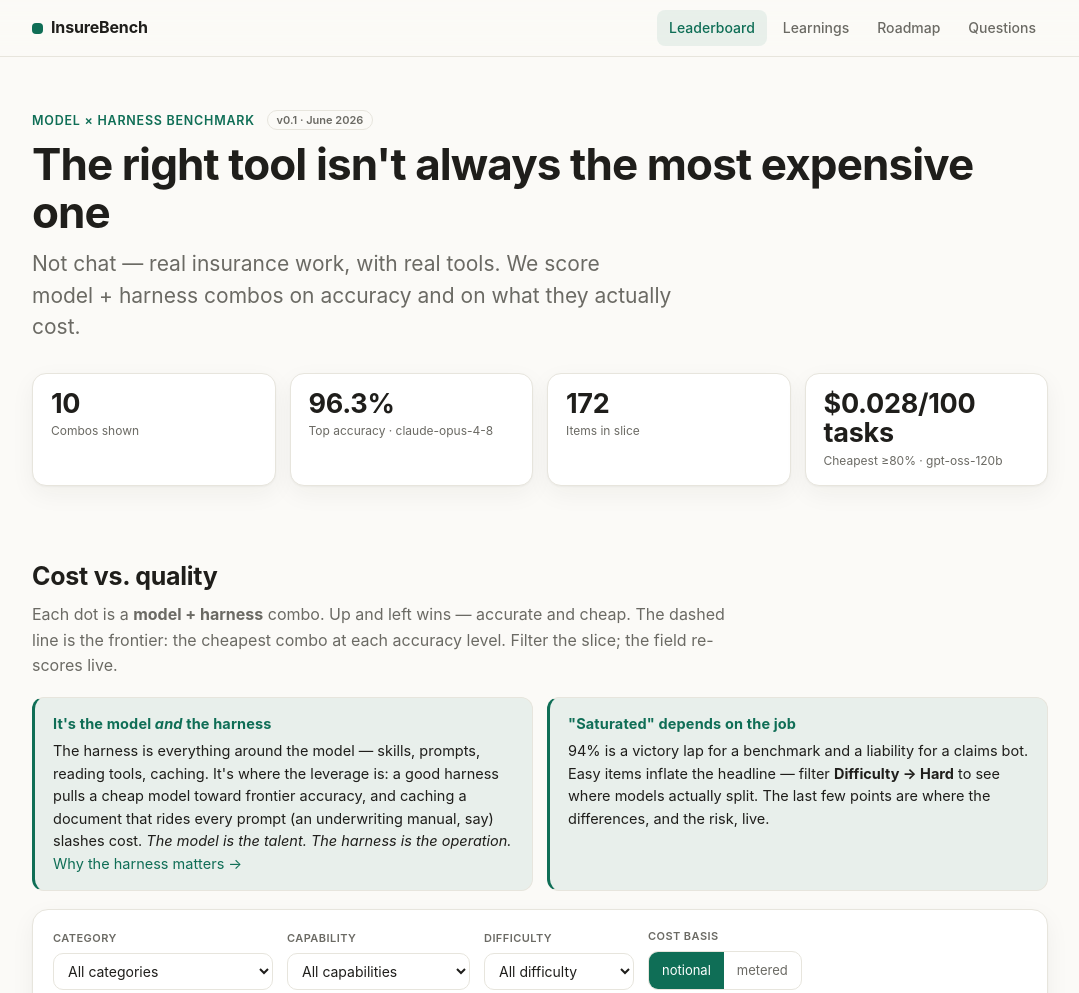
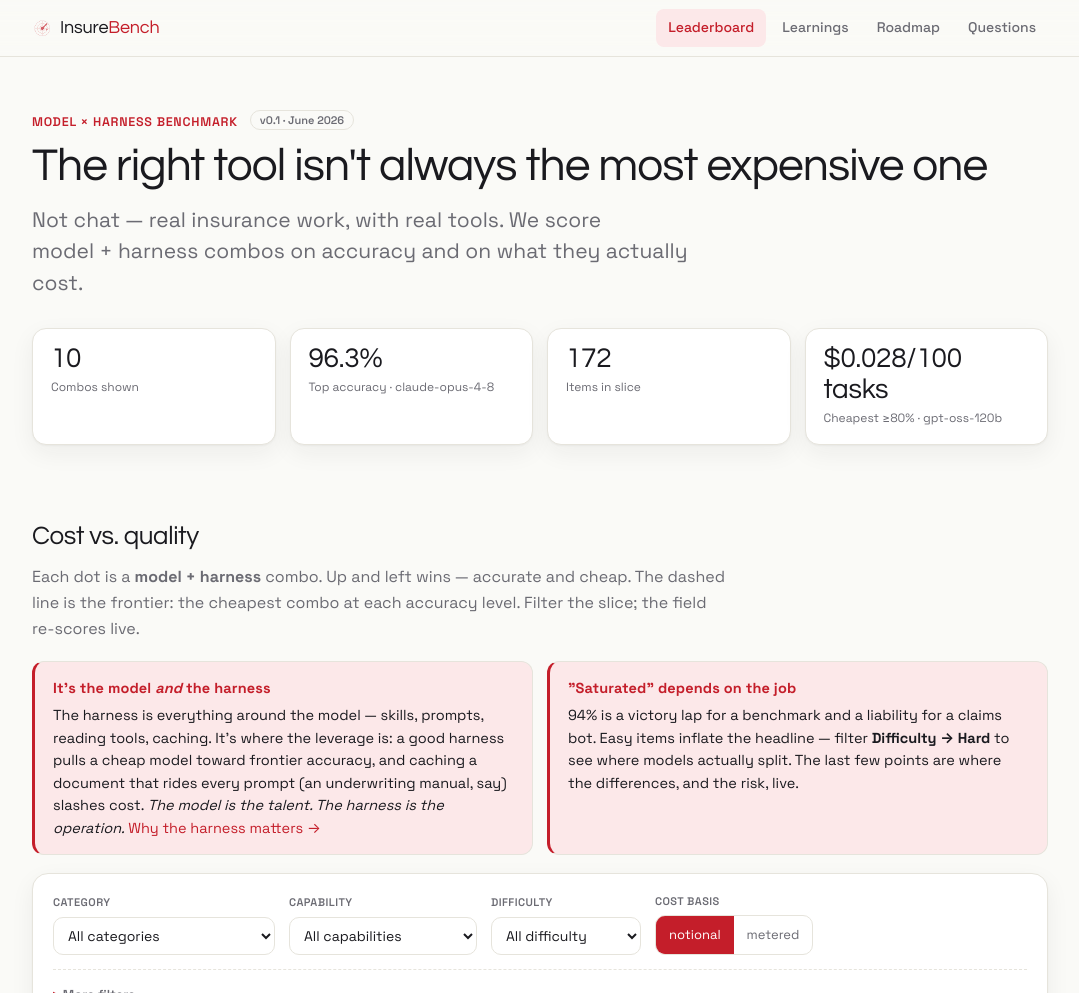
Before and after one commit to dons033/insurebench-report, a plain HTML site: page index.html in a window 1280 px wide. Shown: the top 993 px of the page, without its empty margins (100-1179 px from the left). Drawn offline with nearby package versions, Linux system fonts and the light colour scheme.

Commit message:
Rebrand to the InsureThing design system
Replace the placeholder green palette with the canonical InsureThing tokens
(Insure-Thing/docs/STYLE_GUIDE.md): one red accent (#c41e2a / dark #e25560),
the full token set, the 5-step score ramp, and the 6-hue categorical palette
— light and dark.

- Fonts: Questrial (headings) + Space Grotesk (body) via Google Fonts
- Wordmark: Insure + accent-red Bench in Questrial, radar-disc favicon as mark
- Scatter dots use the categorical palette (red reserved for accent/frontier);
  accuracy colored by the score ramp; empty state is the radar "No signal yet."
- theme-color -> #fafaf7

Co-Authored-By: Claude Opus 4.8 (1M context) <noreply@anthropic.com>

```diff
--- a/index.html
+++ b/index.html
@@ -12,7 +12,10 @@
 <link rel="icon" href="/favicon-32.png" sizes="32x32" type="image/png" />
 <link rel="icon" href="/icon-192.png" sizes="192x192" type="image/png" />
 <link rel="apple-touch-icon" href="/apple-icon.png" />
-<meta name="theme-color" content="#0F6E56" />
+<meta name="theme-color" content="#fafaf7" />
+<link rel="preconnect" href="https://fonts.googleapis.com" />
+<link rel="preconnect" href="https://fonts.gstatic.com" crossorigin />
+<link href="https://fonts.googleapis.com/css2?family=Questrial&family=Space+Grotesk:wght@400;500;600;700&display=swap" rel="stylesheet" />
 <meta property="og:type" content="website" />
 <meta property="og:site_name" content="InsureThing" />
 <meta property="og:title" content="InsureBench — cost &amp; quality for insurance LLMs" />
@@ -23,23 +26,28 @@
 <meta name="twitter:description" content="The right tool isn't always the most expensive one." />
 <meta name="twitter:image" content="/og-image.png" />
 <style>
+  /* InsureThing design tokens (docs/STYLE_GUIDE.md): cream paper, near-black ink, one decisive red. */
   :root{
-    --bg:#fbfaf7; --card:#fff; --ink:#1f1e1b; --mut:#6b6a64; --line:#e7e5dd;
-    --purple:#7F77DD; --coral:#D85A30; --teal:#1D9E75; --blue:#378ADD; --gray:#9b9a92;
-    --accent:#0F6E56; --accent-soft:rgba(15,110,86,.08);
-    --navbg:rgba(251,250,247,.82); --shadow:0 1px 2px rgba(31,30,27,.04),0 8px 24px rgba(31,30,27,.05);
+    --bg:#fafaf7; --card:#ffffff; --ink:#1a1a1f; --mut:#6b6b73; --line:#e6e4dc; --hover:#f4f3ef;
+    --accent:#c41e2a; --accent-soft:#fce8e9; --ok:#2e7d32; --warn:#b26a00;
+    --ramp-0:#c41e2a; --ramp-1:#bf4d10; --ramp-2:#a36500; --ramp-3:#637414; --ramp-4:#2e7d32;
+    --cat-1:#c41e2a; --cat-2:#2f5f8f; --cat-3:#b26a00; --cat-4:#2e7d32; --cat-5:#6b4d9e; --cat-6:#1f7f7a;
+    --navbg:rgba(250,250,247,.82); --shadow:0 1px 2px rgba(26,26,31,.04),0 8px 24px rgba(26,26,31,.06);
     --maxw:1060px;
   }
   @media (prefers-color-scheme:dark){
-    :root{ --bg:#15140f; --card:#1d1c17; --ink:#ecebe4; --mut:#a3a299; --line:#33312a;
-      --accent:#36b894; --accent-soft:rgba(54,184,148,.12); --navbg:rgba(21,20,15,.82);
-      --shadow:0 1px 2px rgba(0,0,0,.3),0 8px 24px rgba(0,0,0,.35); }
+    :root{ --bg:#161619; --card:#1e1e23; --ink:#ecebe6; --mut:#a0a0a8; --line:#2e2e35; --hover:#26262c;
+      --accent:#e25560; --accent-soft:#42191d; --ok:#57b15c; --warn:#d9962e;
+      --ramp-0:#e25560; --ramp-1:#df7028; --ramp-2:#d9962e; --ramp-3:#a8b545; --ramp-4:#57b15c;
+      --cat-1:#e25560; --cat-2:#6f9fc9; --cat-3:#d9962e; --cat-4:#57b15c; --cat-5:#a387d6; --cat-6:#4fb3ad;
+      --navbg:rgba(22,22,25,.82); --shadow:0 1px 2px rgba(0,0,0,.3),0 8px 24px rgba(0,0,0,.4); }
   }
   *{ box-sizing:border-box }
   html{ scroll-behavior:smooth }
   body{ margin:0; background:var(--bg); color:var(--ink);
-    font:16px/1.6 -apple-system,BlinkMacSystemFont,"Segoe UI",Roboto,sans-serif;
+    font:16px/1.65 "Space Grotesk",system-ui,-apple-system,sans-serif;
     -webkit-font-smoothing:antialiased; }
+  h1,h2,h3,.stat .n,.brand{ font-family:"Questrial",system-ui,sans-serif }
   a{ color:var(--accent); text-decoration:none } a:hover{ text-decoration:underline }
   .wrap{ max-width:var(--maxw); margin:0 auto; padding:0 22px 90px }
 
@@ -49,10 +57,11 @@
     border-bottom:1px solid var(--line); }
   nav.top .inner{ max-width:var(--maxw); margin:0 auto; padding:0 22px;
     display:flex; align-items:center; gap:18px; height:56px }
-  nav.top .brand{ font-weight:700; letter-spacing:-.01em; font-size:16px; color:var(--ink);
+  nav.top .brand{ font-weight:400; letter-spacing:-.01em; font-size:18px; color:var(--ink);
     display:flex; align-items:center; gap:8px; margin-right:auto }
   nav.top .brand:hover{ text-decoration:none }
-  nav.top .brand .mark{ width:11px; height:11px; border-radius:4px; background:var(--accent) }
+  nav.top .brand .mark{ width:20px; height:20px; display:block; border-radius:50% }
+  nav.top .brand .acc{ color:var(--accent) }
   nav.top .links{ display:flex; gap:4px }
   nav.top .links a{ color:var(--mut); font-size:14px; font-weight:500;
     padding:7px 12px; border-radius:8px; transition:color .15s, background .15s; white-space:nowrap }
@@ -69,14 +78,14 @@
   .eyebrow{ color:var(--accent); font-weight:600; letter-spacing:.06em; font-size:12.5px; text-transform:uppercase }
   .ver{ text-transform:none; letter-spacing:0; color:var(--mut); border:1px solid var(--line);
     border-radius:999px; padding:2px 9px; font-size:11px; font-weight:600; margin-left:8px; vertical-align:1.5px }
-  h1{ font-size:clamp(30px,5vw,44px); line-height:1.08; margin:10px 0 12px; font-weight:680; letter-spacing:-.02em }
+  h1{ font-size:clamp(32px,5.2vw,46px); line-height:1.08; margin:10px 0 12px; font-weight:400; letter-spacing:-.02em }
   .sub{ font-size:clamp(17px,2.4vw,21px); color:var(--mut); max-width:660px; margin:0; line-height:1.5 }
   .stats{ display:grid; grid-template-columns:repeat(auto-fit,minmax(168px,1fr)); gap:14px; margin:30px 0 0 }
   .stat{ background:var(--card); border:1px solid var(--line); border-radius:14px; padding:15px 18px; box-shadow:var(--shadow) }
-  .stat .n{ font-size:27px; font-weight:680; letter-spacing:-.01em; line-height:1.1 }
+  .stat .n{ font-size:28px; font-weight:400; letter-spacing:-.01em; line-height:1.1; font-variant-numeric:tabular-nums }
   .stat .l{ font-size:12px; color:var(--mut); margin-top:3px }
 
-  h2{ font-size:25px; font-weight:660; margin:0 0 6px; letter-spacing:-.01em }
+  h2{ font-size:26px; font-weight:400; margin:0 0 6px; letter-spacing:-.015em }
   .sec-head{ margin:56px 0 18px }
   .lead{ color:var(--mut); margin:0; max-width:700px }
   .panel{ background:var(--card); border:1px solid var(--line); border-radius:16px; padding:18px 20px; box-shadow:var(--shadow) }
@@ -139,6 +148,14 @@
   .foot-brand{ color:var(--ink); font-size:14px; font-weight:500; margin-bottom:8px }
   .foot-brand a{ color:var(--accent); font-weight:600 }
   .empty{ color:var(--mut); padding:26px 8px; text-align:center }
+  /* radar motif — empty state (STYLE_GUIDE §8) */
+  .radar-empty{ display:flex; flex-direction:column; align-items:center; gap:12px; padding:38px 16px; color:var(--mut); font-size:14px; text-align:center }
+  .radar-empty b{ color:var(--ink) }
+  .radar-empty .rings{ width:72px; aspect-ratio:1; border-radius:50%; border:1px solid var(--line);
+    background:
+      radial-gradient(circle at 68% 32%, color-mix(in srgb, var(--accent) 38%, transparent) 0 3px, transparent 4px),
+      radial-gradient(circle, var(--line) 0 1.5px, transparent 2.5px),
+      repeating-radial-gradient(circle, transparent 0 16px, var(--line) 16px 17px); }
 
   /* side-by-side framing callouts */
   .callouts{ display:grid; grid-template-columns:1fr 1fr; gap:14px; margin:0 0 18px }
@@ -159,7 +176,7 @@
 <body>
 <nav class="top">
   <div class="inner">
-    <a class="brand" href="#top"><span class="mark"></span><span class="txt">InsureBench</span></a>
+    <a class="brand" href="#top"><img class="mark" src="/favicon-32.png" alt="" width="20" height="20" /><span class="txt">Insure<span class="acc">Bench</span></span></a>
     <div class="links" id="navlinks">
       <a href="#leaderboard" data-s="leaderboard">Leaderboard</a>
       <a href="#learnings" data-s="learnings">Learnings</a>
@@ -250,7 +267,8 @@
 
 <script src="https://cdnjs.cloudflare.com/ajax/libs/marked/12.0.0/marked.min.js"></script>
 <script>
-const LANE_COLOR = { 'Claude Code':'#7F77DD', 'Codex':'#D85A30', 'OpenRouter':'#1D9E75', 'Vision':'#378ADD', 'Other':'#9b9a92' };
+// Categorical palette per docs/STYLE_GUIDE.md §4.2 (cat-1 red reserved for the accent/frontier).
+const LANE_COLOR = { 'Claude Code':'var(--cat-5)', 'Codex':'var(--cat-3)', 'OpenRouter':'var(--cat-6)', 'Vision':'var(--cat-2)', 'Other':'var(--mut)' };
 const RELEASE = 'v0.1';   // citable snapshot label; overridden by meta.release if IB-core sets it
 const F = { family:'', type:'', status:'', capability:'', category:'', attach:'', diff:'', minN:3, cost:'notional', sort:'accuracy', dir:-1, moreOpen:false };
 let DATA = null, DIFF = {}, DCOUNT = { easy:0, medium:0, hard:0 }, CATS = [], SC = [];
@@ -383,7 +401,7 @@ function headlineStats(pts){
 function renderScatter(pts){
   const W=1000,H=470,P={l:64,r:34,t:24,b:54};
   const priced = pts.filter(p=>p.cost!=null && p.cost>0);
-  if(!priced.length){ document.getElementById('scatter').innerHTML='<p class="empty">No priced combos in this slice. Lower Min n or widen the filter.</p>'; document.getElementById('legend').innerHTML=''; return; }
+  if(!priced.length){ document.getElementById('scatter').innerHTML='<div class="radar-empty"><div class="rings"></div><div><b>No signal yet.</b><br>No priced combos in this slice — lower Min n or widen the filter.</div></div>'; document.getElementById('legend').innerHTML=''; SC=[]; return; }
   const xs = priced.map(p=>Math.log10(p.cost));
   let xmin=Math.min.apply(null,xs), xmax=Math.max.apply(null,xs); if(xmin===xmax){xmin-=0.5;xmax+=0.5;}
   const ymin=Math.max(0, Math.min.apply(null,priced.map(p=>p.accuracy))-8), ymax=100;
@@ -467,7 +485,7 @@ function renderTable(pts){
   const body=arr.map(p=>'<tr>'
     + '<td><span class="dot" style="background:'+(LANE_COLOR[p.lane]||'#999')+'"></span>'+escapeHtml(p.short)
       + ' <span class="harness">'+escapeHtml(p.harness||p.lane)+'</span></td>'
-    + '<td class="num"><b>'+p.accuracy.toFixed(1)+'%</b> <span style="color:var(--mut);font-size:11px">['+p.ci_lo+'–'+p.ci_hi+']</span></td>'
+    + '<td class="num"><b style="color:'+rampVar(p.accuracy)+'">'+p.accuracy.toFixed(1)+'%</b> <span style="color:var(--mut);font-size:11px">['+p.ci_lo+'–'+p.ci_hi+']</span></td>'
     + '<td class="num">'+money(p.cost100)+'</td>'
     + '<td class="num">'+money(p.rate)+'</td>'
     + '<td class="num">'+(p.tokens_per_task==null?'—':p.tokens_per_task)+'</td>'
@@ -525,6 +543,7 @@ function monthYear(s){ const M=['January','February','March','April','May','June
   const m=String(s||'').match(/^(\d{4})-(\d{2})/); return m ? M[+m[2]-1]+' '+m[1] : ''; }
 function fmtCost(v){ if(v>=1) return v.toFixed(2); if(v>=0.01) return v.toFixed(3); return v.toFixed(4); }
 function money(v){ return v==null ? '—' : v===0 ? '$0' : '$'+fmtCost(v); }
+function rampVar(p){ return 'var(--ramp-'+(p>=90?4:p>=75?3:p>=60?2:p>=40?1:0)+')'; }
 function escapeHtml(s){ return String(s==null?'':s).replace(/[&<>"]/g,c=>({'&':'&amp;','<':'&lt;','>':'&gt;','"':'&quot;'}[c])); }
 </script>
 </body>
```
